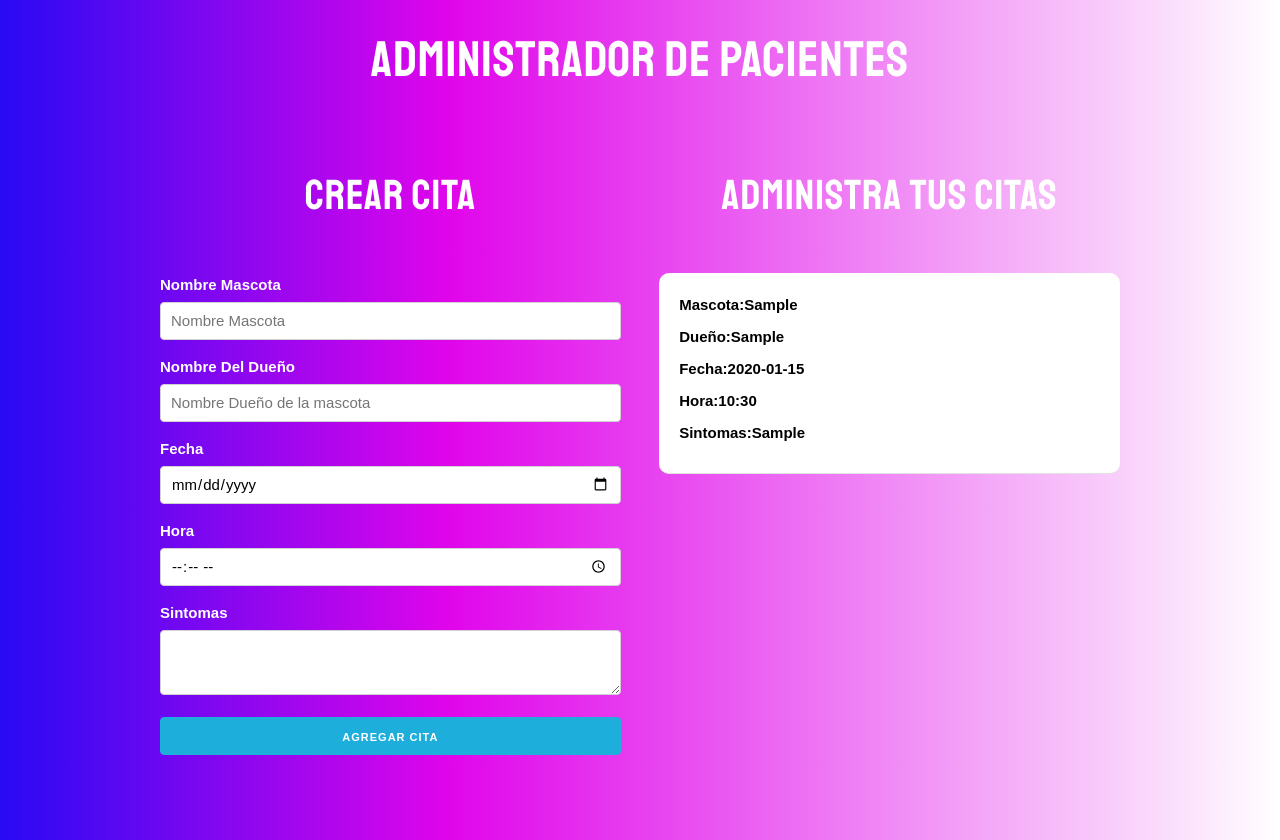
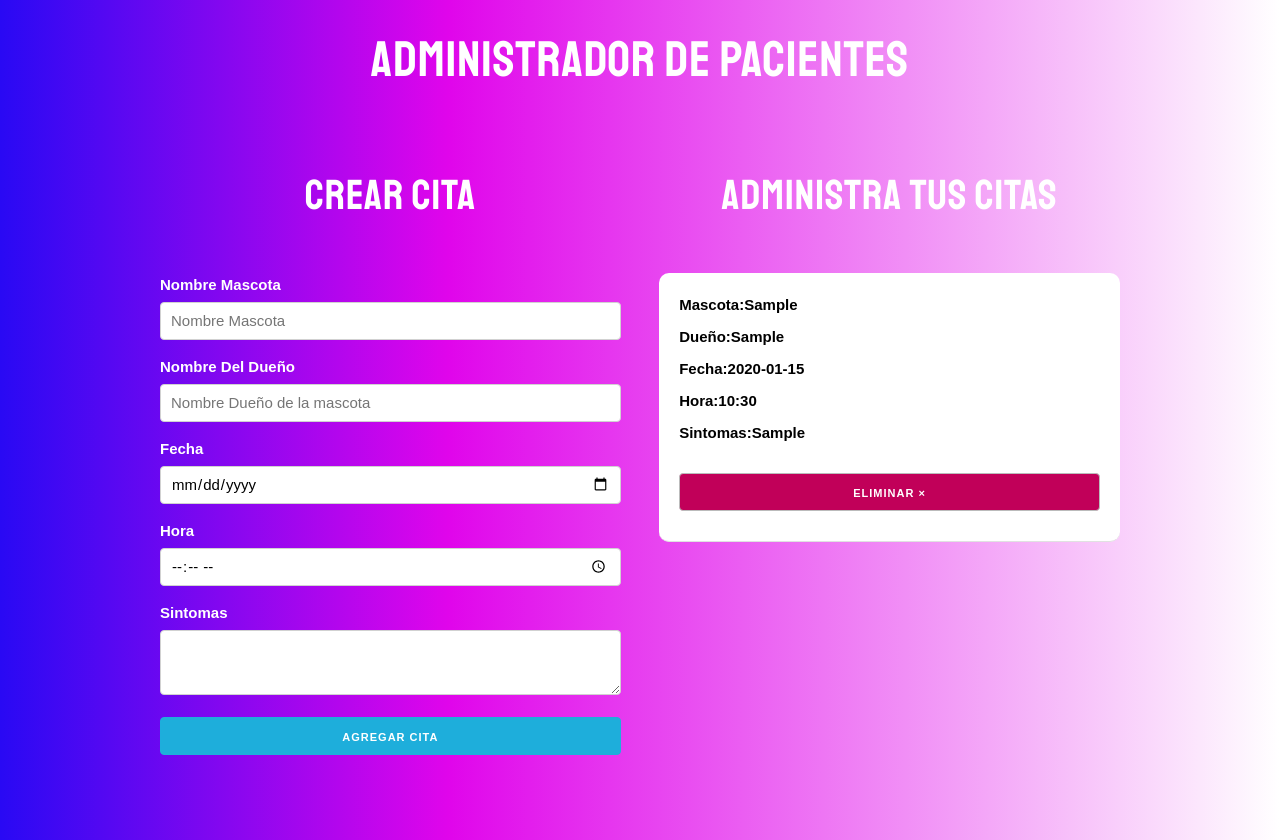
Before and after one commit to CarlosRQuinteroM/Citas, a React (Create React App) app: page / in a window 1280 px wide. Both pictures are taken after typing "Sample", "Sample", "2020-01-15", "10:30", "Sample" into the empty fields and a click on the button "AGREGAR CITA". Built offline with nearby package versions, Linux system fonts and the light colour scheme.

Commit message:
1... Eliminar Citas del State

```diff
--- a/src/App.js
+++ b/src/App.js
@@ -12,7 +12,11 @@ function App() {
      const crearCita = cita => {
        guardarCitas([...citas, cita ])
      }
-
+     // Funcion que elimina una cita por su id
+     const eliminarCita = id =>{
+       const nuevasCitas= citas.filter(cita => cita.id !== id)
+       guardarCitas(nuevasCitas)
+     }
   return (
     <Fragment>
       <h1>Administrador de Pacientes </h1>
@@ -30,6 +34,7 @@ function App() {
               <Cita
               key={cita.id}
               cita={cita}
+              eliminarCita ={eliminarCita}
               />
             ))}
 
--- a/src/components/Cita.js
+++ b/src/components/Cita.js
@@ -1,12 +1,17 @@
 import React from 'react';
 
-const Cita = ({cita}) => (
+const Cita = ({cita, eliminarCita}) => (
 <div className="cita">
 <p>Mascota:<spam>{cita.mascota}</spam> </p>
 <p>Dueño:<spam>{cita.propietario}</spam> </p>
 <p>Fecha:<spam>{cita.fecha}</spam> </p>
 <p>Hora:<spam>{cita.hora}</spam> </p>
 <p>Sintomas:<spam>{cita.sintomas}</spam> </p>
+
+<button
+className="button eliminar u-full-width"
+ onClick={() => eliminarCita(cita.id) }
+> Eliminar &times;</button>
 </div>
 );
 
```
